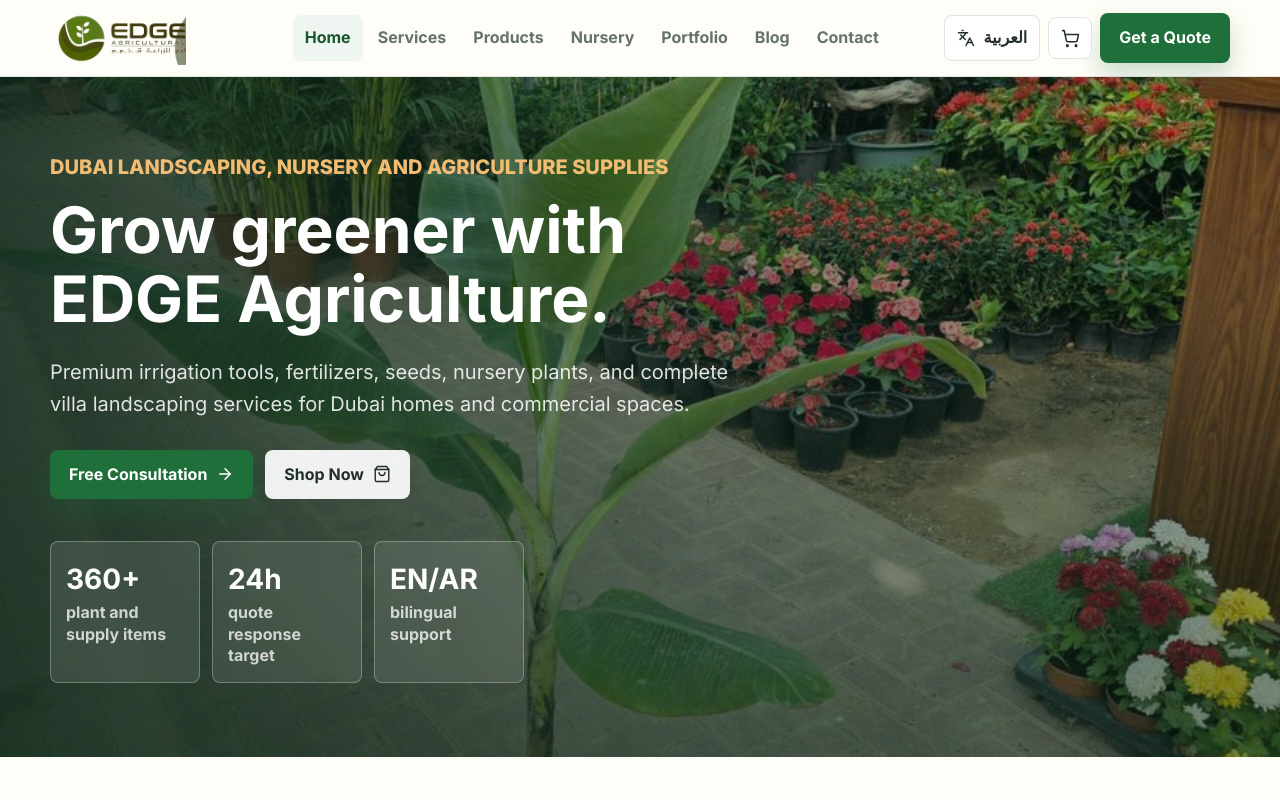
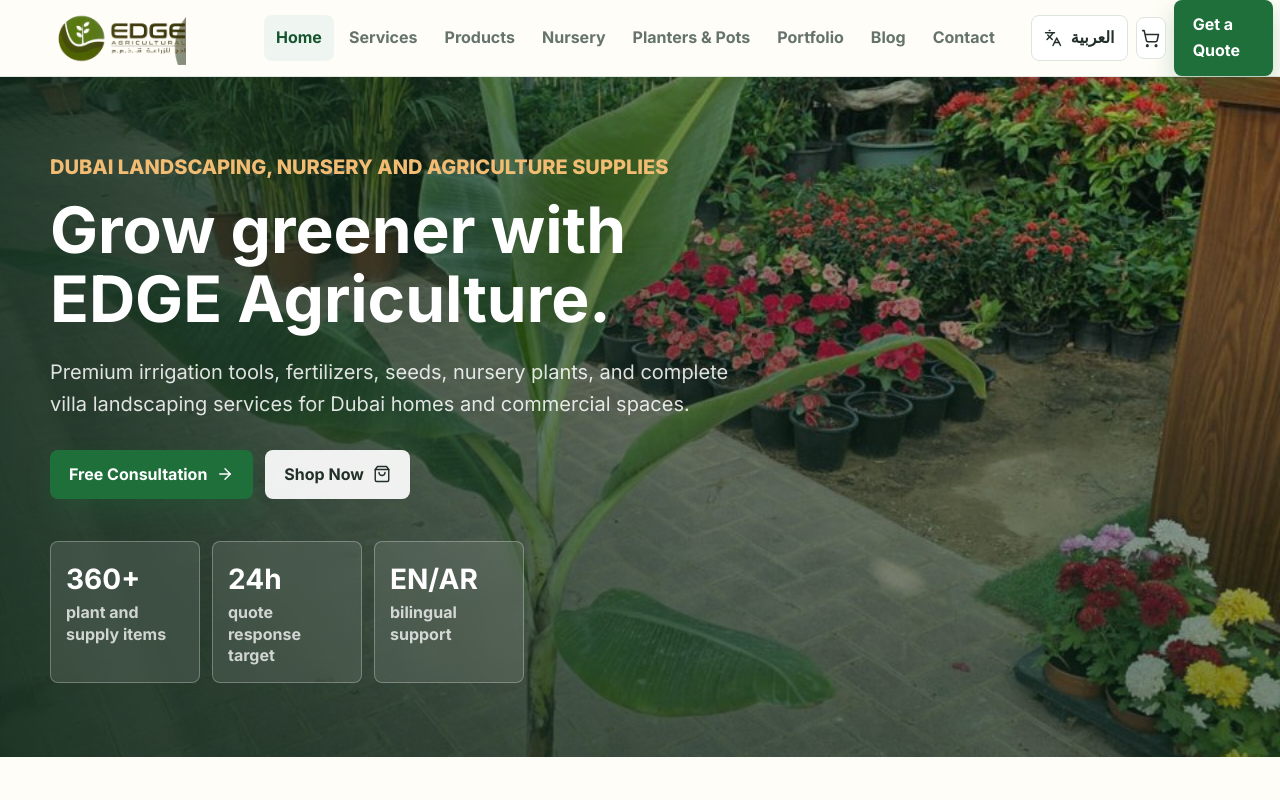
Before and after one commit to Kaiserabbas/edge-agriculture-website, a React (Vite) app: page / in a window 1280 px wide. Shown: the top 800 px of the page. Built offline with nearby package versions, Linux system fonts and the light colour scheme.

Commit message:
feat: add planters-pots route and navigation
- Import PlantersPotsPage component in App.jsx
- Add /planters-pots route
- Add navigation label and link in siteContent
- Bilingual labels (EN/AR)
- Position between Nursery and Portfolio in navigation

```diff
--- a/src/App.jsx
+++ b/src/App.jsx
@@ -11,6 +11,7 @@
 import HomePage from './pages/HomePage.jsx'
 import LegalPage from './pages/LegalPage.jsx'
 import NurseryPage from './pages/NurseryPage.jsx'
+import PlantersPotsPage from './pages/PlantersPotsPage.jsx'
 import PortfolioPage from './pages/PortfolioPage.jsx'
 import ProductDetailPage from './pages/ProductDetailPage.jsx'
 import ProductsPage from './pages/ProductsPage.jsx'
@@ -37,6 +38,7 @@
           <Route path="/products/:category" element={<ProductsPage />} />
           <Route path="/products/:category/:productId" element={<ProductDetailPage />} />
           <Route path="/nursery" element={<NurseryPage />} />
+          <Route path="/planters-pots" element={<PlantersPotsPage />} />
           <Route path="/portfolio" element={<PortfolioPage />} />
           <Route path="/blog" element={<BlogPage />} />
           <Route path="/contact" element={<ContactPage />} />
--- a/src/data/siteContent.js
+++ b/src/data/siteContent.js
@@ -12,6 +12,7 @@
   services: { en: 'Services', ar: 'الخدمات' },
   products: { en: 'Products', ar: 'المنتجات' },
   nursery: { en: 'Nursery', ar: 'المشتل' },
+  plantersAndPots: { en: 'Planters & Pots', ar: 'أصص وأحواض النباتات' },
   portfolio: { en: 'Portfolio', ar: 'الأعمال' },
   blog: { en: 'Blog', ar: 'المدونة' },
   contact: { en: 'Contact', ar: 'اتصل بنا' },
@@ -48,6 +49,7 @@
   { to: '/services', label: 'services' },
   { to: '/products', label: 'products' },
   { to: '/nursery', label: 'nursery' },
+  { to: '/planters-pots', label: 'plantersAndPots' },
   { to: '/portfolio', label: 'portfolio' },
   { to: '/blog', label: 'blog' },
   { to: '/contact', label: 'contact' },
```
